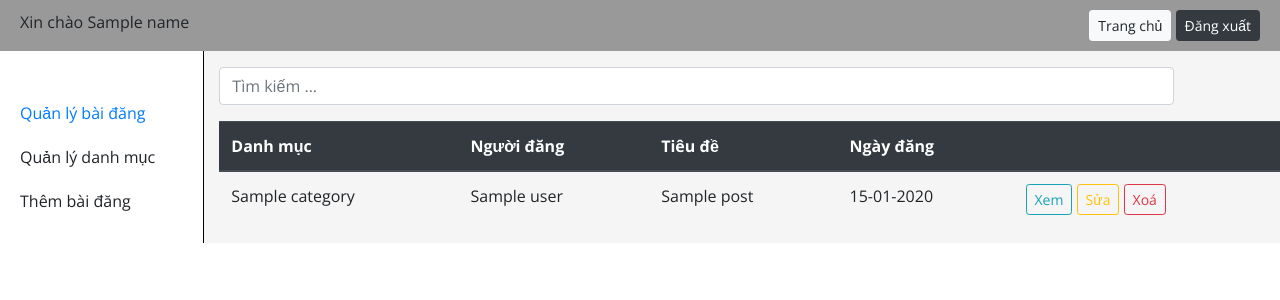
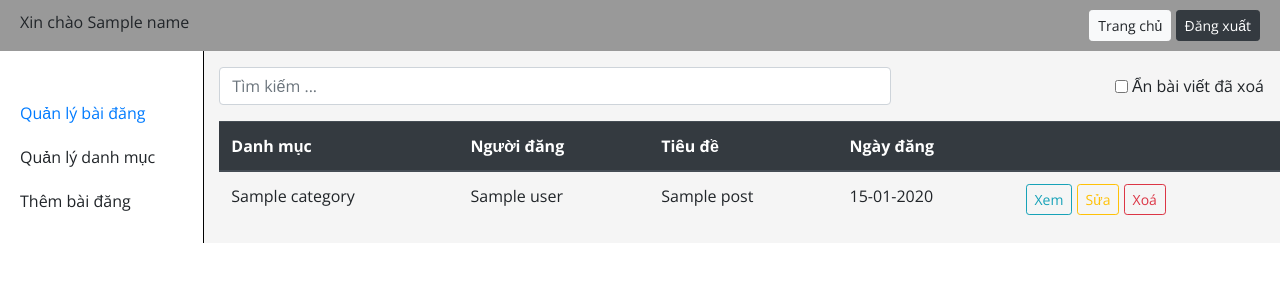
Before and after one commit to ngmthaq/project-blog-ptit, a PHP site: template views/homepage/manager.php in a window 1280 px wide. Shown: the top 300 px of the page. Run offline with PHP 8.4, Linux system fonts and the light colour scheme; the template is opened without the code that fills it: most values are stand-ins (such as "Sample title", 1, 10 or a date in 2020); data that the repository does not hold is empty; some libraries are stand-ins or nearby versions.

Commit message:
add filter post in manager page

```diff
--- a/views/homepage/manager.php
+++ b/views/homepage/manager.php
@@ -50,10 +50,16 @@
             </div>
             <div class="col-10" style="background-color: #f5f5f5; border-left: solid 1px #000; height: 100%;">
                 <div class="content">
-                    <div class="search-element mt-3">
-                        <form style="width:90%; margin-right: 10%">
-                            <div class="form-group">
-                                <input type="text" class="form-control" id="search-post" placeholder="Tìm kiếm ...">
+                    <div class="search-element my-3">
+                        <form class="form-inline">
+                            <div class="form-group flex-grow-1">
+                                <input type="text" class="form-control w-75" id="search-post" placeholder="Tìm kiếm ...">
+                            </div>
+                            <div class="form-group pr-3">
+                                <div class="form-check">
+                                    <input type="checkbox" name="option" id="hide-row" class="form-check-input" value="off">
+                                    <label for="hide-row" class="form-check-label">Ẩn bài viết đã xoá</label>
+                                </div>
                             </div>
                         </form>
                     </div>
@@ -70,7 +76,7 @@
                         <tbody>
                             <?php if (count($posts) > 0) : ?>
                                 <?php foreach ($posts as $post) : ?>
-                                    <tr class='post-row'>
+                                    <tr class='post-row' data-del="<?php echo $post['deleted_at'] ?? 'visible' ?>">
                                         <td><?php echo $post['category'] ?></td>
                                         <td><?php echo $post['user'] ?></td>
                                         <td class='post-title'><?php echo html_entity_decode($post['title']) ?></td>
@@ -108,6 +114,21 @@
                     $(this).toggle($(this).text().toLowerCase().indexOf(value) > -1)
                 });
             })
+
+            $('input#hide-row').change(function(e) {
+                e.preventDefault();
+                if ($(this).attr('value') == 'off') {
+                    $(this).attr('value', 'on');
+                    $("tbody tr").filter(function() {
+                        $(this).toggle($(this).attr('data-del') == 'visible')
+                    });
+                } else {
+                    $(this).attr('value', 'off');
+                    $("tbody tr").filter(function() {
+                        $(this).toggle($(this).text().toLowerCase().indexOf("") > -1)
+                    });
+                }
+            });
         })
     </script>
 </body>
```
